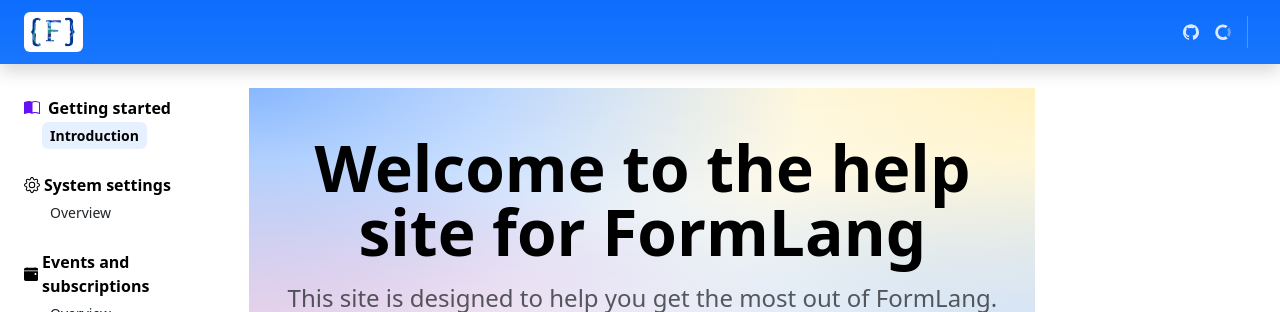
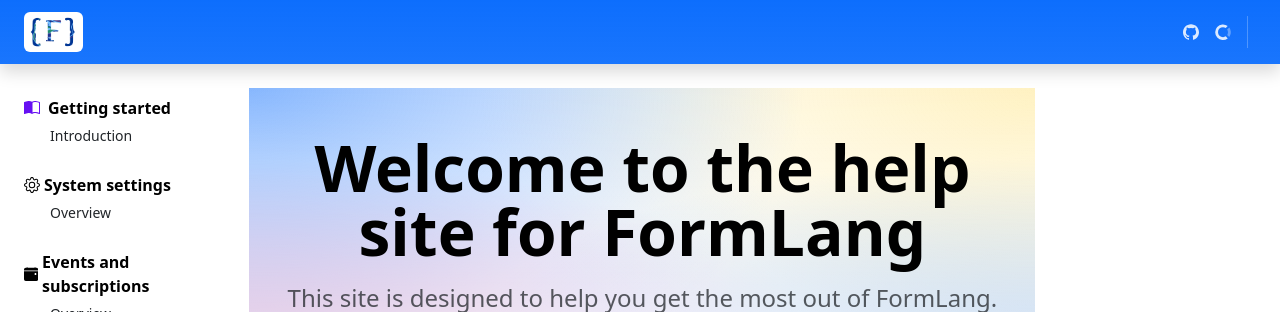
Before and after one commit to formlang/formlang-help, a Jekyll site: the page built from index.html, in a window 1280 px wide. Shown: the top 312 px of the page. Built offline with Jekyll 4.4.1, drawn with Linux system fonts in a browser that asks for light colours; comment, search, counter and statistics services are not loaded.

Commit message:
Addressed the issue of making the current menu to be active

```diff
--- a/_includes/common/sidebar.html
+++ b/_includes/common/sidebar.html
@@ -18,7 +18,12 @@
                         <!--  Menus -->
                         <ul class="list-unstyled fw-normal pb-2 small">
                             <li>
-                                <a href="/start/index.html" class="bd-links-link d-inline-block rounded active" aria-current="page">Introduction</a>
+                                {% if page.url == "/start/index.html" %}
+                                {% assign $is_active = true %}
+                                {% else %}
+                                {% assign $is_active = false %}
+                                {% endif %}
+                                <a href="/start/index.html" class="bd-links-link d-inline-block rounded{% if $is_active %} active{% endif %}"{% if $is_active %} aria-current="page"{% endif %}>Introduction</a>
                             </li>
                         </ul>
                     </li>
@@ -35,7 +40,12 @@
                         <!--  Menus -->
                         <ul class="list-unstyled fw-normal pb-2 small">
                             <li>
-                                <a href="/settings/overview.html" class="bd-links-link d-inline-block rounded">Overview</a>
+                                {% if page.url == "/settings/overview.html" %}
+                                {% assign $is_active = true %}
+                                {% else %}
+                                {% assign $is_active = false %}
+                                {% endif %}
+                                <a href="/settings/overview.html" class="bd-links-link d-inline-block rounded{% if $is_active %} active{% endif %}"{% if $is_active %} aria-current="page"{% endif %}>Overview</a>
                             </li>
                         </ul>
                     </li>
@@ -51,7 +61,12 @@
                         <!--  Menus -->
                         <ul class="list-unstyled fw-normal pb-2 small">
                             <li>
-                                <a href="/events-and-subscriptions/overview.html" class="bd-links-link d-inline-block rounded">Overview</a>
+                                {% if page.url == "/events-and-subscriptions/overview.html" %}
+                                {% assign $is_active = true %}
+                                {% else %}
+                                {% assign $is_active = false %}
+                                {% endif %}
+                                <a href="/events-and-subscriptions/overview.html" class="bd-links-link d-inline-block rounded{% if $is_active %} active{% endif %}"{% if $is_active %} aria-current="page"{% endif %}>Overview</a>
                             </li>
                         </ul>
                     </li>
```
